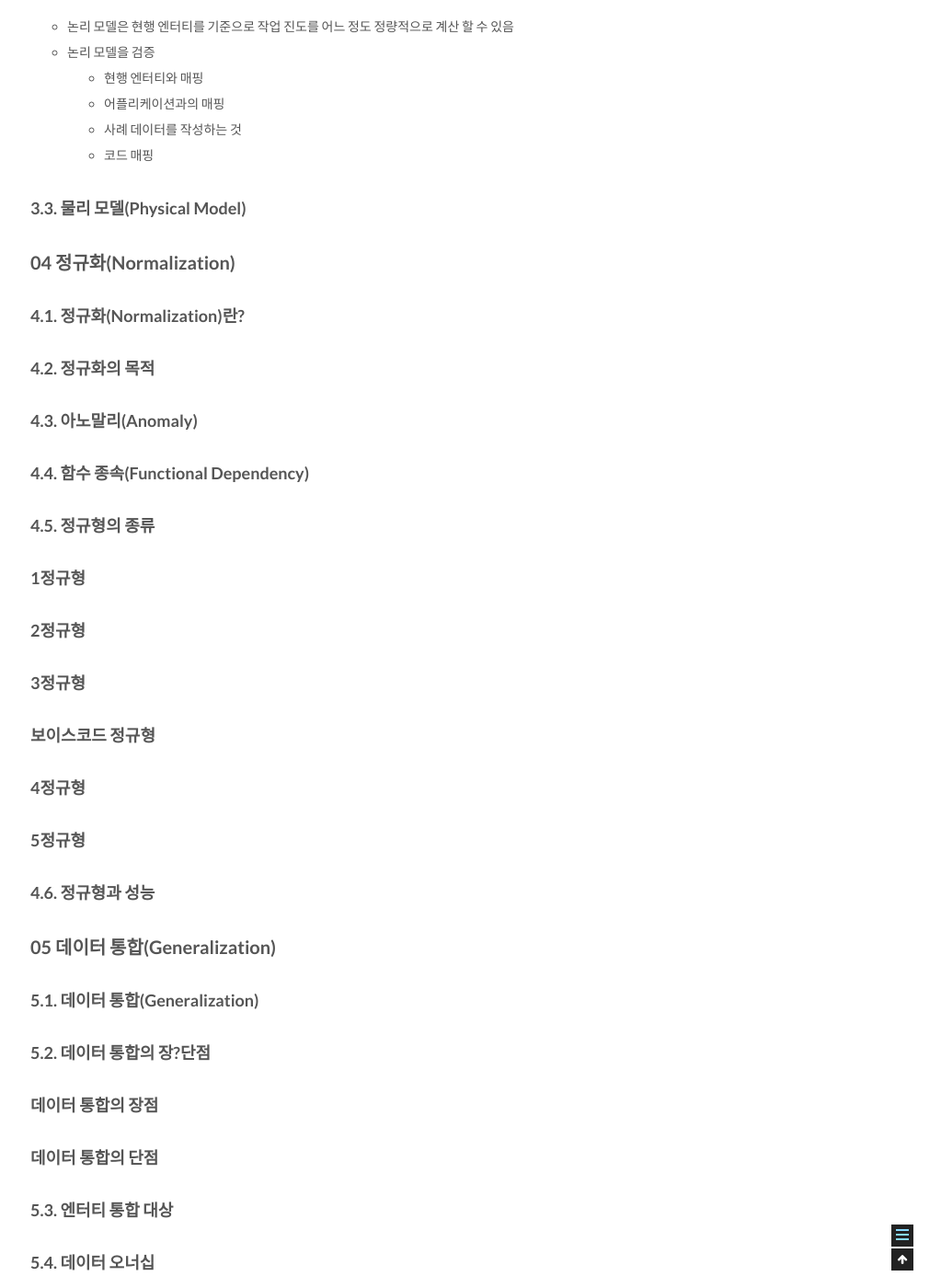
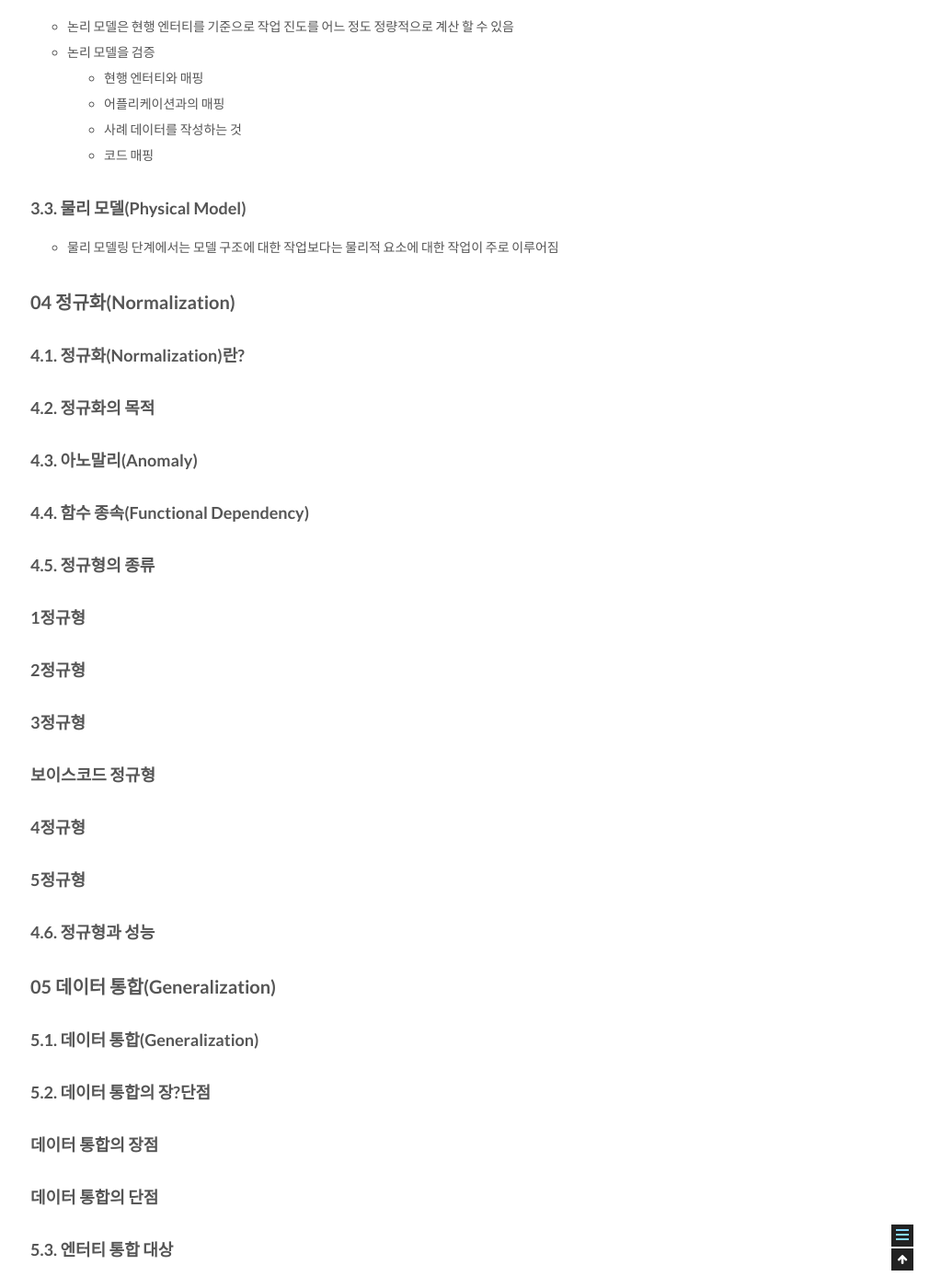
Before and after one commit to csj4032/csj4032.github.io, a Jekyll site: the page built from _posts/2018-05-02-관계형데이터모델링프리미엄가이드.md, in a window 1280 px wide and 1400 px high, scrolled down 9662 px. Shown: the whole window at 92% size, without its empty margins (257-1280 px from the left). Built offline with Jekyll 4.4.1, drawn with Linux system fonts in a browser that asks for light colours; comment, search, counter and statistics services are not loaded.

Commit message:
관계형 데이터 베이스 모델링 포스팅 수정

```diff
--- a/_posts/2018-05-02-관계형데이터모델링프리미엄가이드.md
+++ b/_posts/2018-05-02-관계형데이터모델링프리미엄가이드.md
@@ -298,6 +298,7 @@ comments: true
   * 코드 매핑
 
 ### 3.3. 물리 모델(Physical Model)
+* 물리 모델링 단계에서는 모델 구조에 대한 작업보다는 물리적 요소에 대한 작업이 주로 이루어짐
 
 ## 04 정규화(Normalization)
 
```
